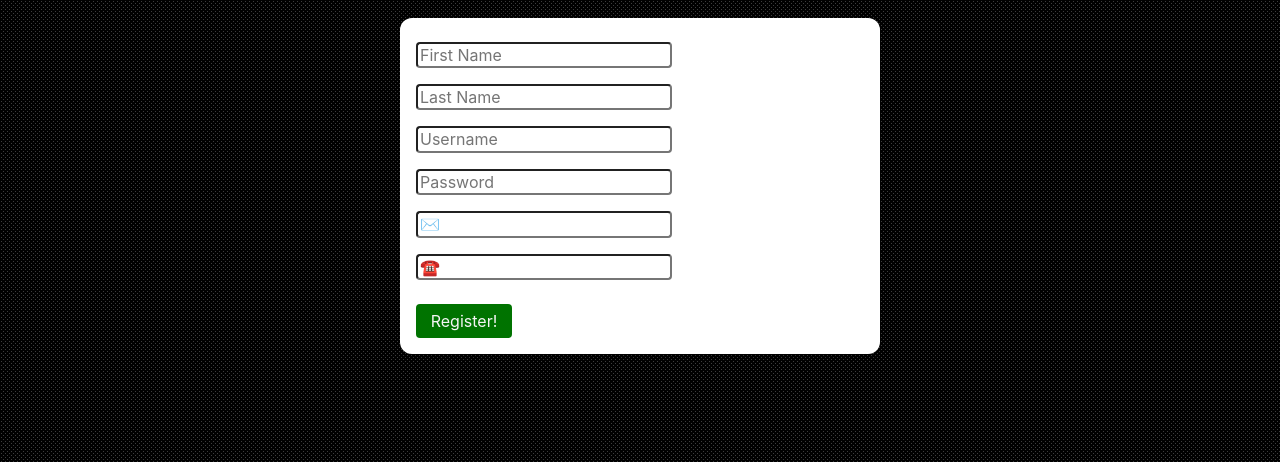
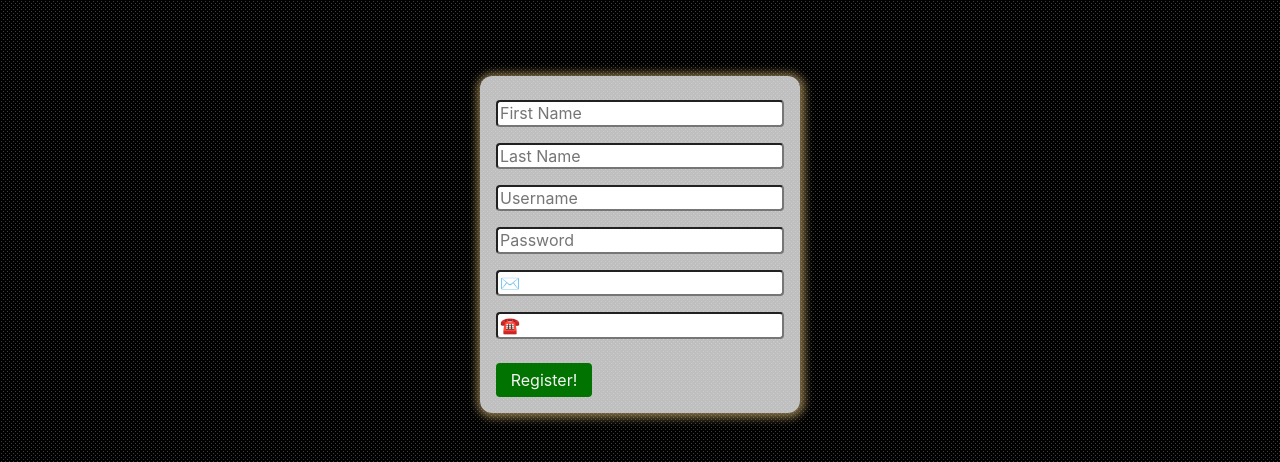
Before and after one commit to Claim-Academy-JS/registration-form, a website: page index.html in a window 1280 px wide. Shown: the part 62-524 px from the top of the page. Drawn offline with nearby package versions, Linux system fonts and the light colour scheme.

Commit message:
:lipstick: Update 'theme' to use 'glass glow'

```diff
--- a/style.css
+++ b/style.css
@@ -16,6 +16,7 @@ div {
 
 input {
   padding: 2px;
+  width: 100%;
 }
 
 input,
@@ -48,13 +49,14 @@ button:hover {
 }
 
 .card {
-  background: #fff;
+  background: rgba(255, 255, 255, 0.75);
+  box-shadow: 1px 1px 0.5rem 0.25rem rgba(255, 218, 135, 0.5);
   display: flex;
   flex-direction: column;
 
   /* top/bottom 0, and left/right automatically centered */
-  margin: 0 auto;
-  max-width: 480px;
+  margin: 10vmin auto;
+  max-width: 320px;
   padding: 1rem;
 }
 
```
